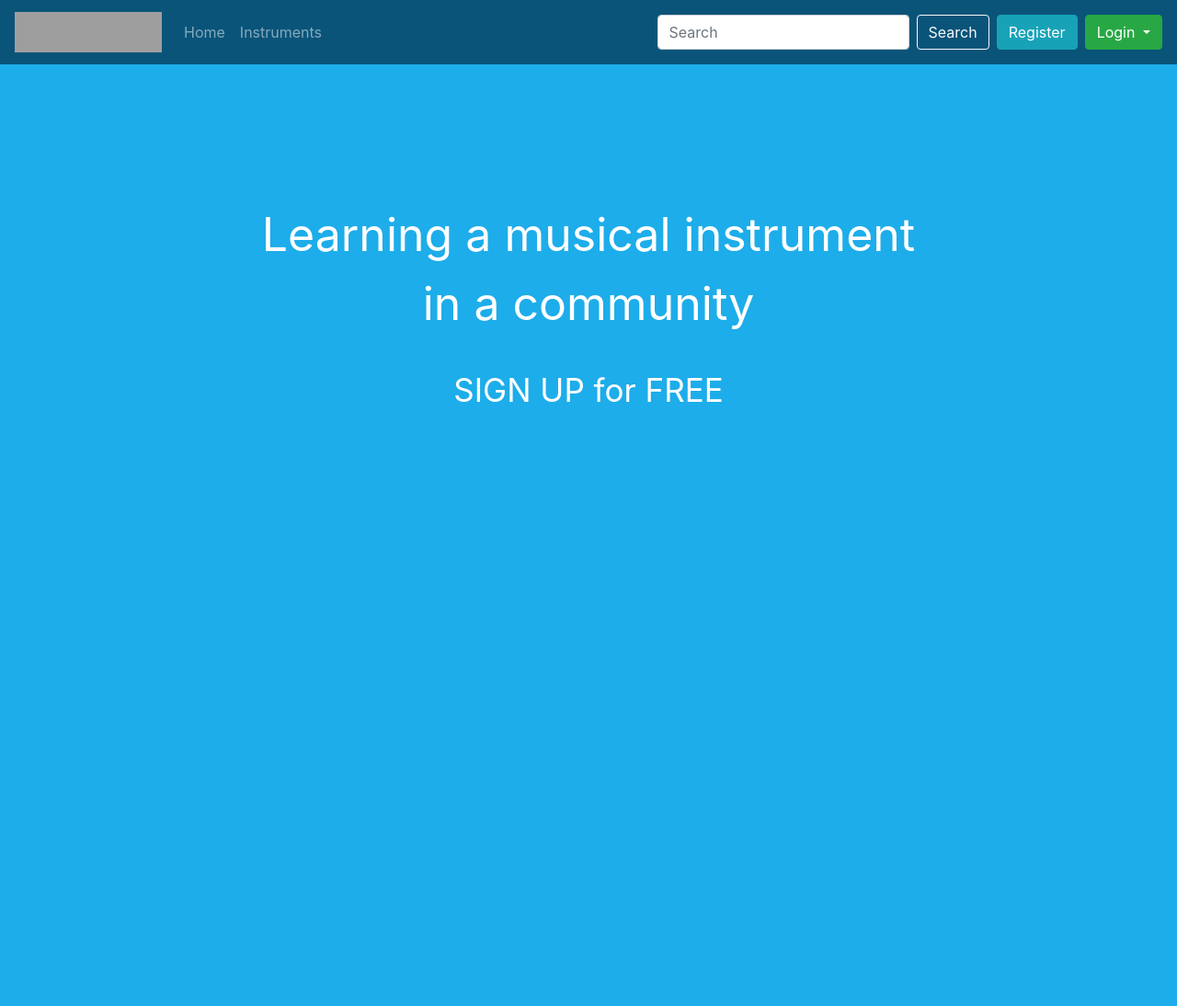
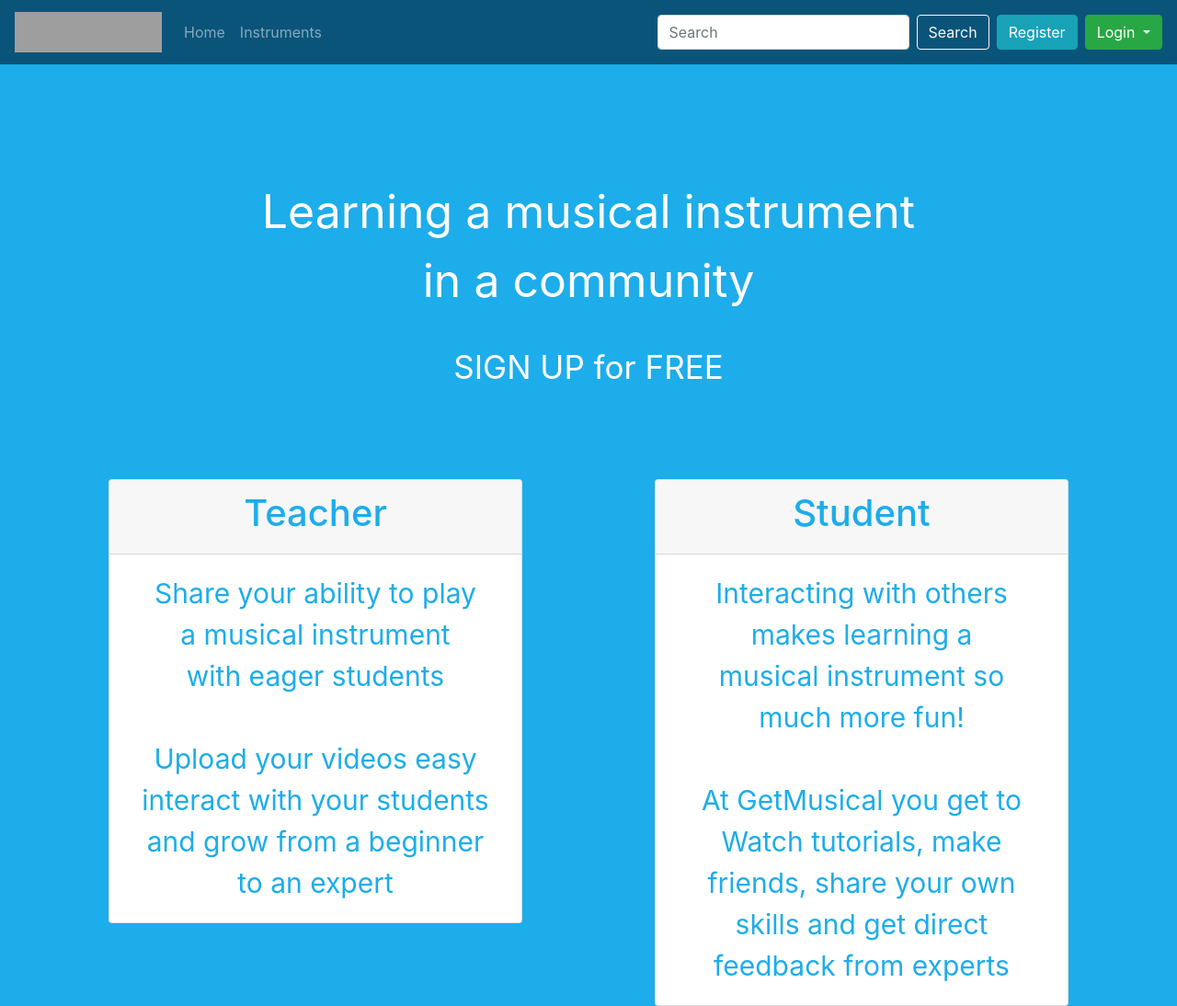
Before and after one commit to JoranIK/WebIK, a Flask app: page / in a window 1280 px wide. Shown: the whole page at 92% size. Before the commit the page ends 437 px from the top, so only its background shows below. Run offline with Flask 2, Linux system fonts and the light colour scheme; some libraries are stand-ins or nearby versions; grey boxes are pictures that could not be loaded.

Commit message:
added cards to homepage

```diff
--- a/static/styles.css
+++ b/static/styles.css
@@ -12,7 +12,7 @@ body {
     text-align: center;
     color: white;
     font-size: 50px;
-    top: 100px;
+    top: 75px;
 }
 
 .sign_up_text {
@@ -20,10 +20,23 @@ body {
     font-size: 35px;
     top: 30px;
 }
-<<<<<<< HEAD
 
-.homescreen {
+.home_teacher {
     float: left;
+    position: relative;
+    width: 450px;
+    top: 200px;
+    text-align: center;
+    color: #1dadea;
+    font-size: 30px;
 }
-=======
->>>>>>> f8a08903d5f2f6fc31a69b4b4b90318b154b08b4
+
+.home_student {
+    float: right;
+    position: relative;
+    width: 450px;
+    top: 200px;
+    text-align: center;
+    color: #1dadea;
+    font-size: 30px;
+}
--- a/templates/index.html
+++ b/templates/index.html
@@ -10,6 +10,29 @@
         <div class="sign_up_text">SIGN UP for FREE</div>
 </div>
 
+<div class="home_teacher">
+    <div class="card">
+        <div class="card-header">
+            <h1>Teacher</h1>
+        </div>
+        <div class="card-body">
+            <p class="card-text">Share your ability to play <br> a musical instrument <br> with eager students <br>
+                                 <br> Upload your videos easy <br> interact with your students <br> and grow from a beginner <br> to an expert </p>
+        </div>
+    </div>
+</div>
+<div class="home_student">
+    <div class="card">
+        <div class="card-header">
+            <h1>Student</h1>
+        </div>
+        <div class="card-body">
+            <p class="card-text">Interacting with others <br> makes learning a <br> musical instrument so <br> much more fun! <br>
+                                 <br> At GetMusical you get to <br> Watch tutorials, make <br> friends, share your own <br> skills and get direct <br> feedback from experts</p>
+        </div>
+    </div>
+</div>
+
 
 
 
```
